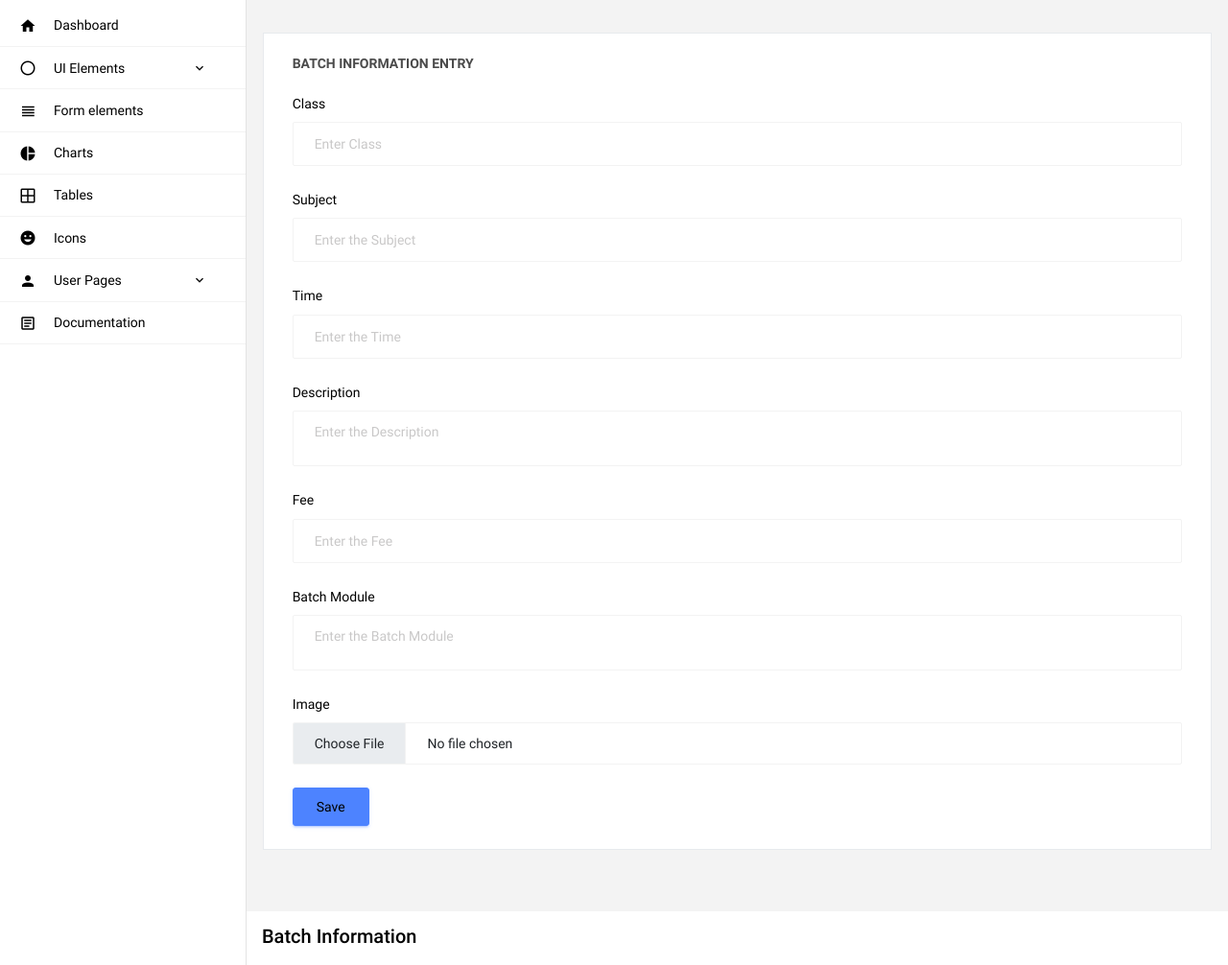
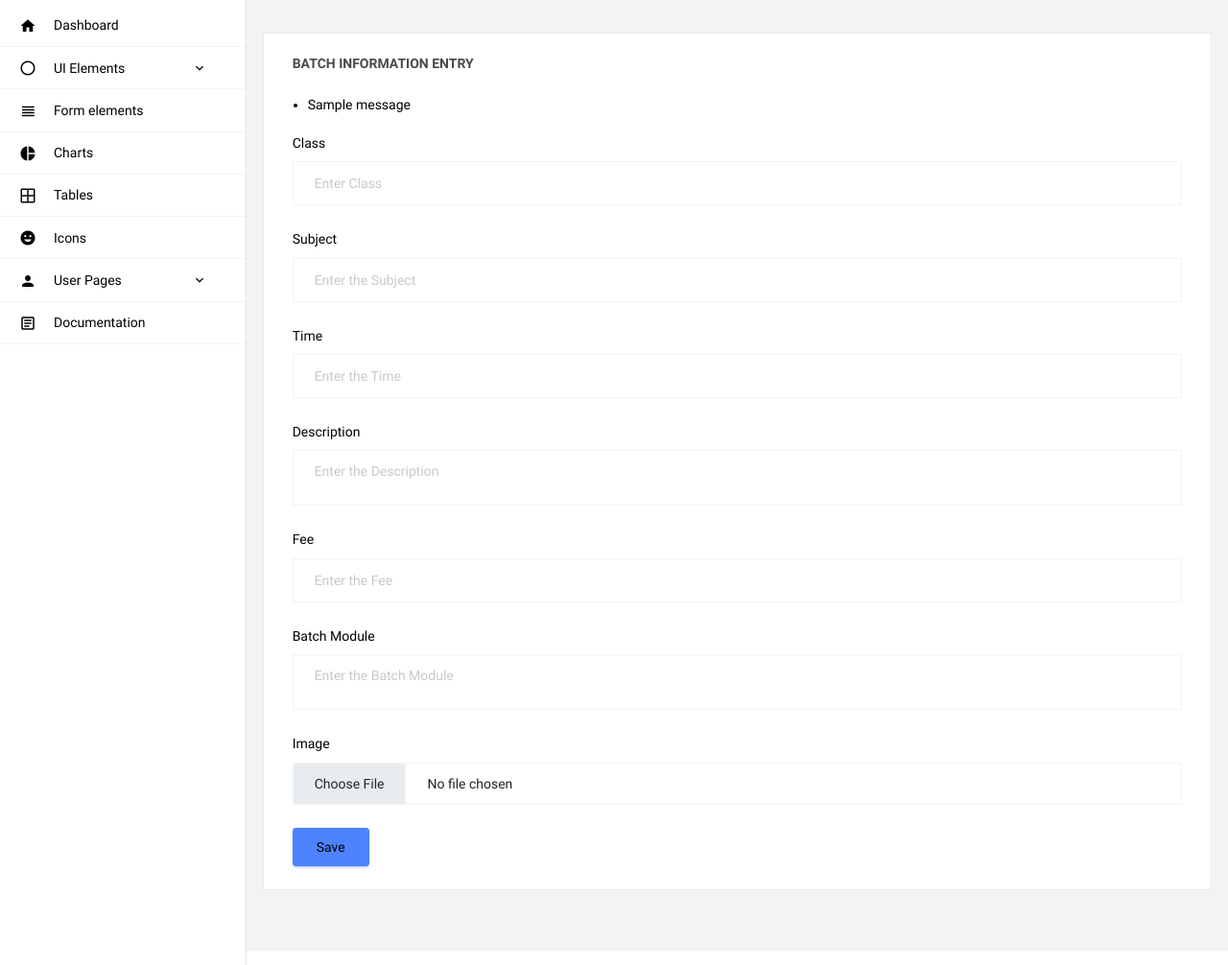
Before and after one commit to Sajjad106/test-project, a Django app: template my_test/templates/admin/batch.html in a window 1280 px wide. Shown: the part 60-1066 px from the top of the page at 96% size. Run offline with Django 3.2, Linux system fonts and the light colour scheme; the template is opened without the code that fills it: most values are stand-ins (such as "Sample title", 1, 10 or a date in 2020); one stand-in notice (Sample message) is shown; some libraries are stand-ins or nearby versions.

Commit message:
Batch information table updated and image insetion in data base is solved

```diff
--- a/my_test/batch/urls.py
+++ b/my_test/batch/urls.py
@@ -8,5 +8,6 @@
 urlpatterns = [
     path('admin/', v.batch, name='batch'),
     path('admin/batch_insert', v.batch_insert ,name='batch_info_insert'),
+    # path('admin/batch/', v.display_batch_info, name = 'batch_info_table')
 
 ]
--- a/my_test/batch/views.py
+++ b/my_test/batch/views.py
@@ -3,7 +3,9 @@
 from .models import Batch
 
 def batch(request):
-    return render(request, 'admin/batch.html')
+    data = Batch.objects.all()
+    batch_data = {'data': data}
+    return render(request, 'admin/batch.html', batch_data)
 
 def batch_insert(request):
     grade = request.POST.get('grade')
@@ -44,4 +46,4 @@
             batch_obj.save()
     else:
         messages.success("Batch information inserted successfully")
-    return redirect('batch/admin')
+    return redirect('batch')
--- a/my_test/my_test/settings.py
+++ b/my_test/my_test/settings.py
@@ -29,9 +29,8 @@
 DEBUG = True
 
 ALLOWED_HOSTS = []
-EDIA_URL = '/media/'
+MEDIA_URL = '/media/'
 MEDIA_ROOT = os.path.join(BASE_DIR,'media')
-STATIC_ROOT = os.path.join(BASE_DIR, 'staticfiles')
 
 
 
@@ -130,6 +129,7 @@
 # https://docs.djangoproject.com/en/4.2/howto/static-files/
 
 STATIC_URL = 'static/'
+STATIC_ROOT = os.path.join(BASE_DIR, 'staticfiles')
 STATICFILES_DIRS = [static_dir,]
 
 # Default primary key field type
--- a/my_test/templates/admin/batch.html
+++ b/my_test/templates/admin/batch.html
@@ -255,7 +255,15 @@
                 <div class="card-body">
                   <h4 class="card-title">Batch Information Entry</h4>
 
-                  <form class="forms-sample" method="post" action="{% url 'batch_info_insert' %}">
+                  {% if messages %}
+                  <ul class="messages">
+                      {% for message in messages %}
+                      <li{% if message.tags %} class="{{ message.tags }}"{% endif %}>{{ message }}</li>
+                      {% endfor %}
+                  </ul>
+                  {% endif %}
+
+                  <form class="forms-sample" method="post" action="{% url 'batch_info_insert' %}" enctype="multipart/form-data">
                     {% csrf_token %}
                     <div class="form-group">
                       <label for="exampleInputClass">Class</label>
@@ -360,9 +368,6 @@
                   <td>
                     {{i.image}}
                   </td>
-                  <td>
-
-                  </td>
                 </tr>
                 {% endfor %}
               </tbody>
--- a/my_test/templates/admin/student.html
+++ b/my_test/templates/admin/student.html
@@ -166,9 +166,7 @@
         </button>
       </div>
     </nav>
-    <!-- partial -->
     <div class="container-fluid page-body-wrapper">
-      <!-- partial:../../partials/_sidebar.html -->
       <nav class="sidebar sidebar-offcanvas" id="sidebar">
         <ul class="nav">
           <li class="nav-item">
@@ -242,7 +240,6 @@
           </li>
         </ul>
       </nav>
-      <!-- partial -->
       <div class="main-panel">
         <div class="content-wrapper">
           <div class="row">
@@ -295,17 +292,16 @@
                         name="guardians_name">
                     </div>
 
-
                     <div class="form-group">
                       <label for="exampleDateOfBirth">Date of Birth</label>
                       <input type="date" class="form-control" id="exampleDateOfBirt" placeholder="Date of Birth"
                         name="date_of_birth">
                     </div>
+
                     <div class="form-group">
                       <label for="exampleContactNo">Contact No</label>
                       <input type="number" class="form-control" id="exampleContactNo" placeholder="Enter Contact No"
                         name="contact_no">
-
                     </div>
 
                     <div class="form-group">
```
Also changed, not shown: my_test/batch/migrations/0007_alter_batch_image.py (added), my_test/batch/migrations/0008_alter_batch_image.py (added), my_test/media/images/HelloWorld__main.py_5_27_2023_7_58_27_PM.png (added).
